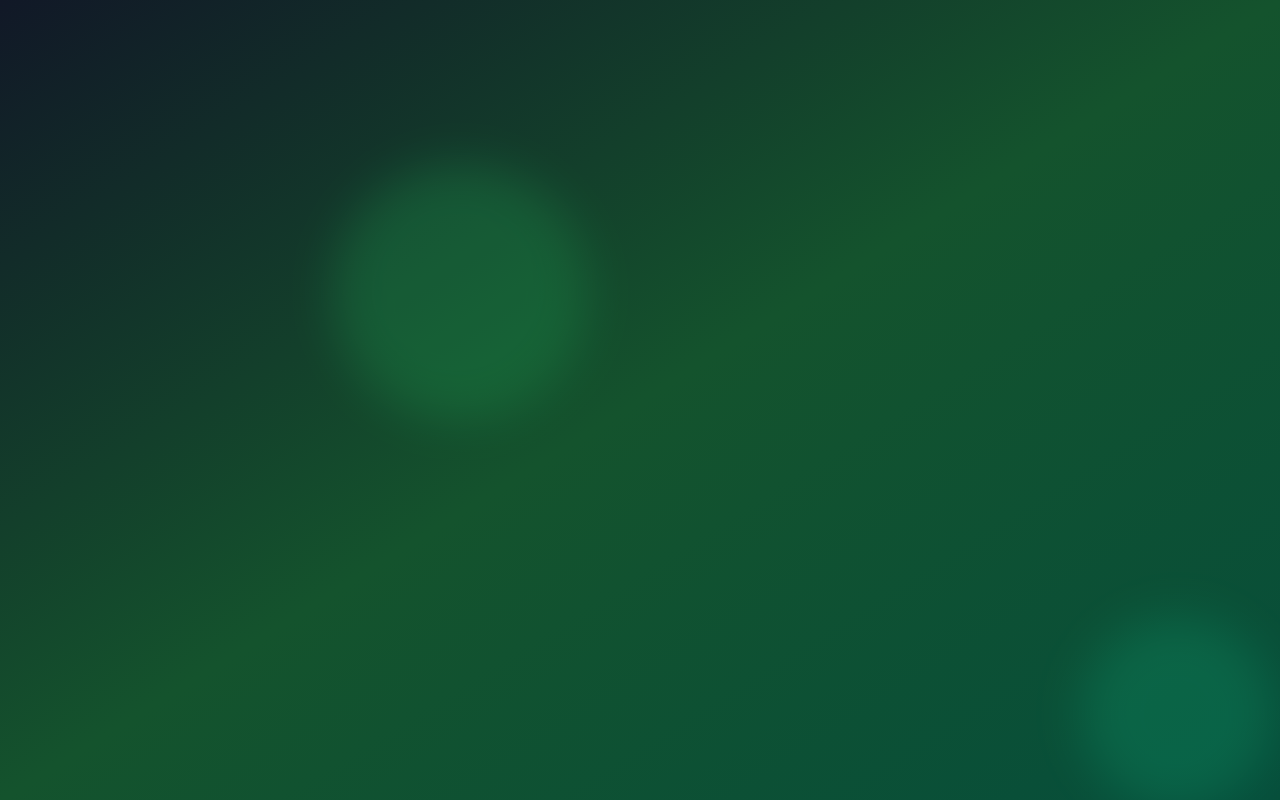
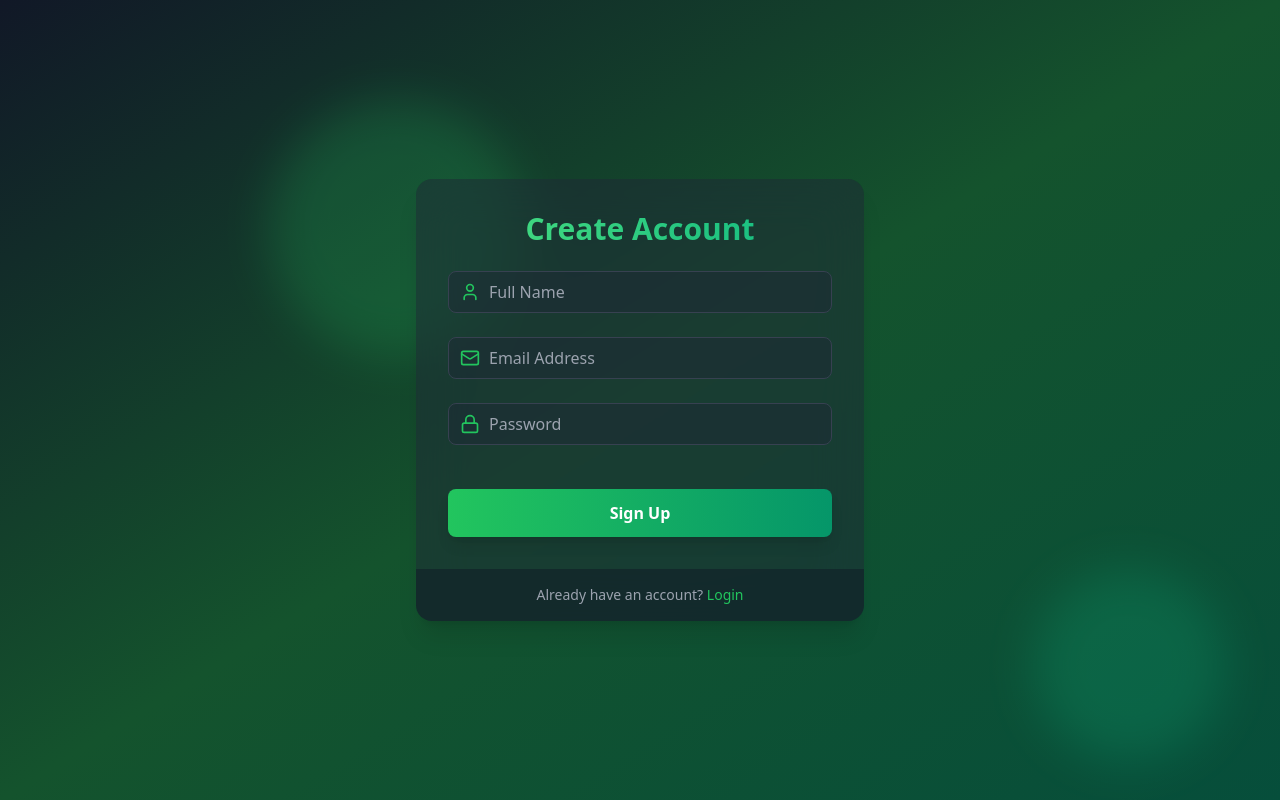
Before and after one commit to Ahteshamull/Internship_Auth, a React (Vite) app in the folder client/: page /signup in a window 1280 px wide. Built offline with nearby package versions, Linux system fonts and the light colour scheme.

Commit message:
signUp from

```diff
--- a/client/package.json
+++ b/client/package.json
@@ -11,6 +11,7 @@
   },
   "dependencies": {
     "framer-motion": "^12.7.4",
+    "lucide-react": "^0.501.0",
     "react": "^19.0.0",
     "react-dom": "^19.0.0",
     "react-router": "^7.5.1",
--- a/client/src/App.jsx
+++ b/client/src/App.jsx
@@ -1,9 +1,12 @@
 import React from "react";
 import FloatingShape from "./Components/FloatingShape";
+import { Routes, Route } from "react-router-dom";
+import Signup from "./Pages/Signup";
+import Login from "./Pages/Login";
 
 export default function App() {
   return (
-    <div className="min-h-screen bg-gradient-to-br from-gray-900 via-green-900  to-emerald-900 justify-center relative overflow-hidden">
+    <div className="min-h-screen bg-gradient-to-br from-gray-900 via-green-900  to-emerald-900 flex items-center justify-center relative overflow-hidden">
       <FloatingShape
         color="bg-green-500"
         size="w-64 h-64"
@@ -25,6 +28,11 @@
         left="-10%"
         delay={2}
       />
+      <Routes>
+        <Route path="/" element={"Home"}/>
+        <Route path="/signup" element={<Signup/>}/>
+        <Route path="/login" element={<Login/>}/>
+      </Routes>
     </div>
   );
 }
--- /dev/null
+++ b/client/src/Components/Input.jsx
@@ -0,0 +1,15 @@
+import React from "react";
+
+export default function Input({ icon: Icon, ...props }) {
+  return (
+    <div className="relative  mb-6">
+      <div className="absolute inset-y-0 left-0 flex items-center pl-3 pointer-events-none">
+        <Icon className="size-5 text-green-500" />
+      </div>
+      <input
+        {...props}
+        className="w-full pl-10 pr-3 py-2 bg-gray-800 bg-opacity-50 rounded-lg border border-gray-700 focus:border-green-500 focus:ring-2 focus:ring-green-500 text-white placeholder-gray-400 transition duration-200"
+      />
+    </div>
+  );
+}
--- /dev/null
+++ b/client/src/Pages/Home.jsx
@@ -0,0 +1,7 @@
+import React from 'react'
+
+export default function Home() {
+  return (
+    <div>Home</div>
+  )
+}
--- /dev/null
+++ b/client/src/Pages/Login.jsx
@@ -0,0 +1,7 @@
+import React from 'react'
+
+export default function Login() {
+  return (
+    <div>Login</div>
+  )
+}
--- /dev/null
+++ b/client/src/Pages/Signup.jsx
@@ -0,0 +1,74 @@
+import React from "react";
+import { motion } from "framer-motion";
+import Input from "../Components/Input";
+import { Eye, Lock, Mail, User } from "lucide-react";
+import { Link } from "react-router";
+
+export default function Signup() {
+  const [data, setData] = React.useState({
+    name: "",
+    email: "",
+    password: "",
+  });
+  const handleChange = (e) => {
+    setData({ ...data, [e.target.name]: e.target.value });
+    console.log(data);
+  };
+  const handleSubmit = (e) => {
+    e.preventDefault();
+  };
+
+  return (
+    <motion.div
+      initial={{ opacity: 0, y: 20 }}
+      animate={{ opacity: 1, y: 0 }}
+      transition={{ duration: 0.5 }}
+      className="max-w-md w-full bg-gray-800 bg-opacity-50 backdrop-filter backdrop-blur-xl rounded-2xl  shadow-xl overflow-hidden"
+    >
+      <div className="p-8">
+        <h2 className="text-3xl font-bold mb-6 text-center bg-gradient-to-r from-green-400 to-emerald-500 text-transparent bg-clip-text">
+          Create Account
+        </h2>
+
+        <form onSubmit={handleSubmit}>
+          <Input
+            onChange={handleChange}
+            icon={User}
+            type="text"
+            placeholder="Full Name"
+            value={data.name}
+          />
+          <Input
+            onChange={handleChange}
+            icon={Mail}
+            type="email"
+            placeholder="Email Address"
+            value={data.email}
+          />
+          <Input
+            onChange={handleChange}
+            icon={Lock}
+            type="text"
+            placeholder="Password"
+            value={data.password}
+          />
+
+          <motion.button
+            className="mt-5 w-full py-3 px-4 bg-gradient-to-r from-green-500 to-emerald-600 text-white
+						font-bold rounded-lg shadow-lg hover:from-green-600
+						hover:to-emerald-700 focus:outline-none focus:ring-2 focus:ring-green-500 focus:ring-offset-2
+						 focus:ring-offset-gray-900 transition duration-200"
+            whileHover={{ scale: 1.02 }}
+            whileTap={{ scale: 0.98 }}
+            type="submit"
+          >Sign Up</motion.button>
+        </form>
+          </div>
+          <div className="px-8 py-4 bg-gray-900 bg-opacity-50 flex justify-center ">
+              <p className="text-sm text-gray-400">Already have an account? <Link to={"/login"} className="text-green-500 hover:underline">
+              Login
+              </Link></p>
+          </div>
+    </motion.div>
+  );
+}
```
Also changed, not shown: 1 other file (tests, documents, lock files or other folders).
